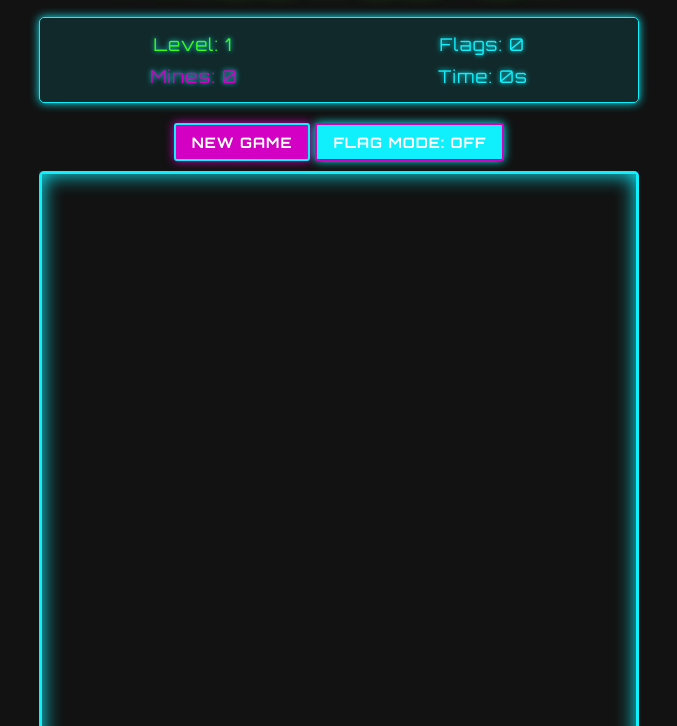
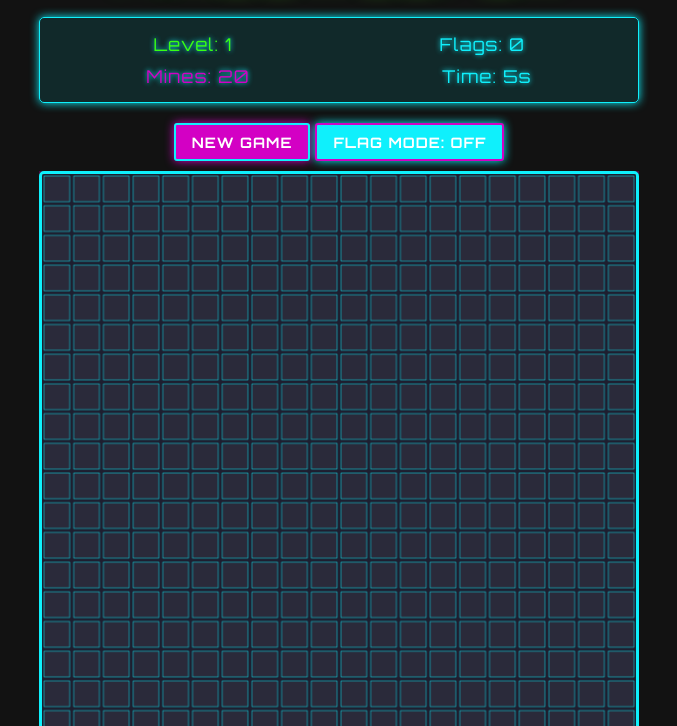
Before and after one commit to your-friendly-neighborhood-programmer/Minesweeper, a plain HTML site: page index.html in a window 1280 px wide. Shown: the part 74-800 px from the top of the page, without its empty margins (301-978 px from the left). Drawn offline with Linux system fonts and the light colour scheme.

Commit message:
fixed bug

```diff
--- a/index.html
+++ b/index.html
@@ -3,8 +3,7 @@
     <head>
         <title>Minesweeper</title>
         <meta name="viewport" content="width=device-width, initial-scale=1.0, maximum-scale=1.0, user-scalable=no">
-        <link rel="stylesheet" type="text/css" href="./style.css">
-        <script src="./script.js"></script>
+        <link rel="stylesheet" type="text/css" href="style.css">
     </head>
     <body>
         <h1>Minesweeper</h1>
@@ -41,5 +40,6 @@
         <footer>
             <p>Created by: <a href="https://github.com/your-friendly-neighborhood-programmer">your-friendly-neighborhood-programmer</a></p>
         </footer>
+        <script src="script.js"></script>
     </body>
 </html>
```
